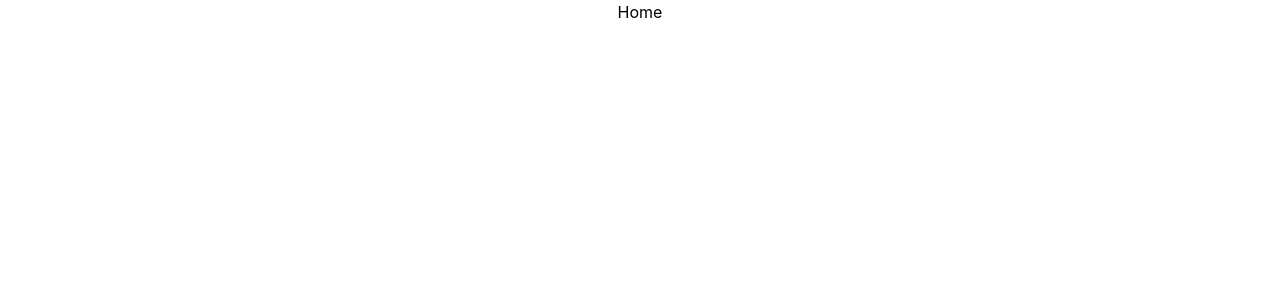
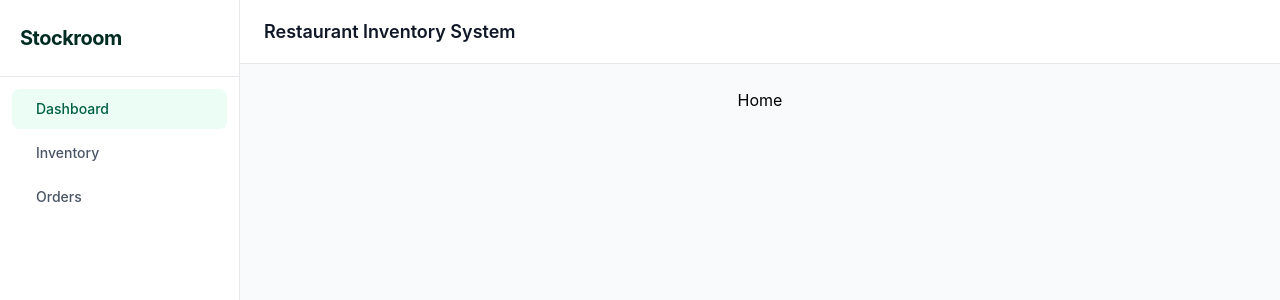
Before and after one commit to ozduarte/inventory-system, a React (Vite) app: page / in a window 1280 px wide. Shown: the top 300 px of the page. Built offline with nearby package versions, Linux system fonts and the light colour scheme.

Commit message:
feat: add shared application layout and sidebar

```diff
--- a/src/App.jsx
+++ b/src/App.jsx
@@ -1,14 +1,23 @@
+
 import { Routes, Route } from "react-router";
+import AppLayout from "./AppLayout";
 import Home from "./pages/Home";
-import Login from './pages/Login';
+import Login from "./pages/Login";
+import Inventory from "./pages/Inventory";
+import Orders from "./pages/Orders";
 
 function App() {
-  return(
+  return (
     <Routes>
       <Route path="/login" element={<Login />} />
-      <Route path="/" element={<Home />} />
+
+      <Route element={<AppLayout />}>
+        <Route path="/" element={<Home />} />
+        <Route path="/inventory" element={<Inventory />} />
+        <Route path="/orders" element={<Orders />} />
+      </Route>
     </Routes>
   );
 }
 
-export default App
+export default App;
--- /dev/null
+++ b/src/AppLayout.jsx
@@ -0,0 +1,56 @@
+import { useState } from "react";
+import { Outlet } from "react-router";
+import Sidebar from "./components/Sidebar";
+
+function AppLayout() {
+  const [menuOpen, setMenuOpen] = useState(false);
+
+  return (
+    <div className="flex min-h-screen bg-gray-50">
+      {/* Desktop sidebar */}
+      <div className="hidden sm:flex">
+        <Sidebar />
+      </div>
+
+      {/* Mobile navigation */}
+      {menuOpen && (
+        <div className="fixed inset-0 z-50 sm:hidden">
+          <button
+            type="button"
+            aria-label="Close navigation menu"
+            className="absolute inset-0 bg-black/40"
+            onClick={() => setMenuOpen(false)}
+          />
+
+          <div className="absolute inset-y-0 left-0">
+            <Sidebar onNavigate={() => setMenuOpen(false)} />
+          </div>
+        </div>
+      )}
+
+      <div className="flex min-w-0 flex-1 flex-col">
+        <header className="flex min-h-16 items-center gap-3 border-b border-gray-200 bg-white px-4 sm:px-6">
+          <button
+            type="button"
+            aria-label="Open navigation menu"
+            aria-expanded={menuOpen}
+            className="rounded-md p-2 text-gray-700 hover:bg-gray-100 sm:hidden"
+            onClick={() => setMenuOpen(true)}
+          >
+            ☰
+          </button>
+
+          <h2 className="min-w-0 text-base font-semibold text-gray-900 sm:text-lg">
+            Restaurant Inventory System
+          </h2>
+        </header>
+
+        <main className="min-w-0 flex-1 p-4 sm:p-6">
+          <Outlet />
+        </main>
+      </div>
+    </div>
+  );
+}
+
+export default AppLayout;
--- /dev/null
+++ b/src/components/Sidebar.jsx
@@ -0,0 +1,45 @@
+
+import { NavLink } from "react-router";
+
+const links = [
+  { name: "Dashboard", path: "/" },
+  { name: "Inventory", path: "/inventory" },
+  { name: "Orders", path: "/orders" },
+];
+
+function Sidebar({ onNavigate }) {
+  return (
+    <aside className="flex h-full w-60 shrink-0 flex-col border-r border-gray-200 bg-white">
+      <div className="border-b border-gray-200 px-5 py-6">
+        <h1 className="text-xl font-bold tracking-tight text-emerald-950">
+          Stockroom
+        </h1>
+      </div>
+
+      <nav className="flex-1 space-y-1 p-3">
+        {links.map((link) => (
+          <NavLink
+            key={link.path}
+            to={link.path}
+            end={link.path === "/"}
+            onClick={onNavigate}
+            className={({ isActive }) =>
+              `flex items-center gap-3 rounded-lg px-3 py-2.5 text-sm font-medium transition-colors ${
+                isActive
+                  ? "bg-emerald-50 text-emerald-800"
+                  : "text-gray-600 hover:bg-gray-50 hover:text-gray-900"
+              }`
+            }
+          >
+            <span aria-hidden="true" className="text-lg">
+              {link.icon}
+            </span>
+            {link.name}
+          </NavLink>
+        ))}
+      </nav>
+    </aside>
+  );
+}
+
+export default Sidebar;
--- /dev/null
+++ b/src/pages/Inventory.jsx
@@ -0,0 +1,9 @@
+function Inventory() {
+  return(
+    <div>
+      <p className="text-center">Inventory</p>
+    </div>
+  );
+}
+
+export default Inventory
--- /dev/null
+++ b/src/pages/Orders.jsx
@@ -0,0 +1,9 @@
+function Orders() {
+  return(
+    <div>
+      <p className="text-center">Orders</p>
+    </div>
+  );
+}
+
+export default Orders
```
